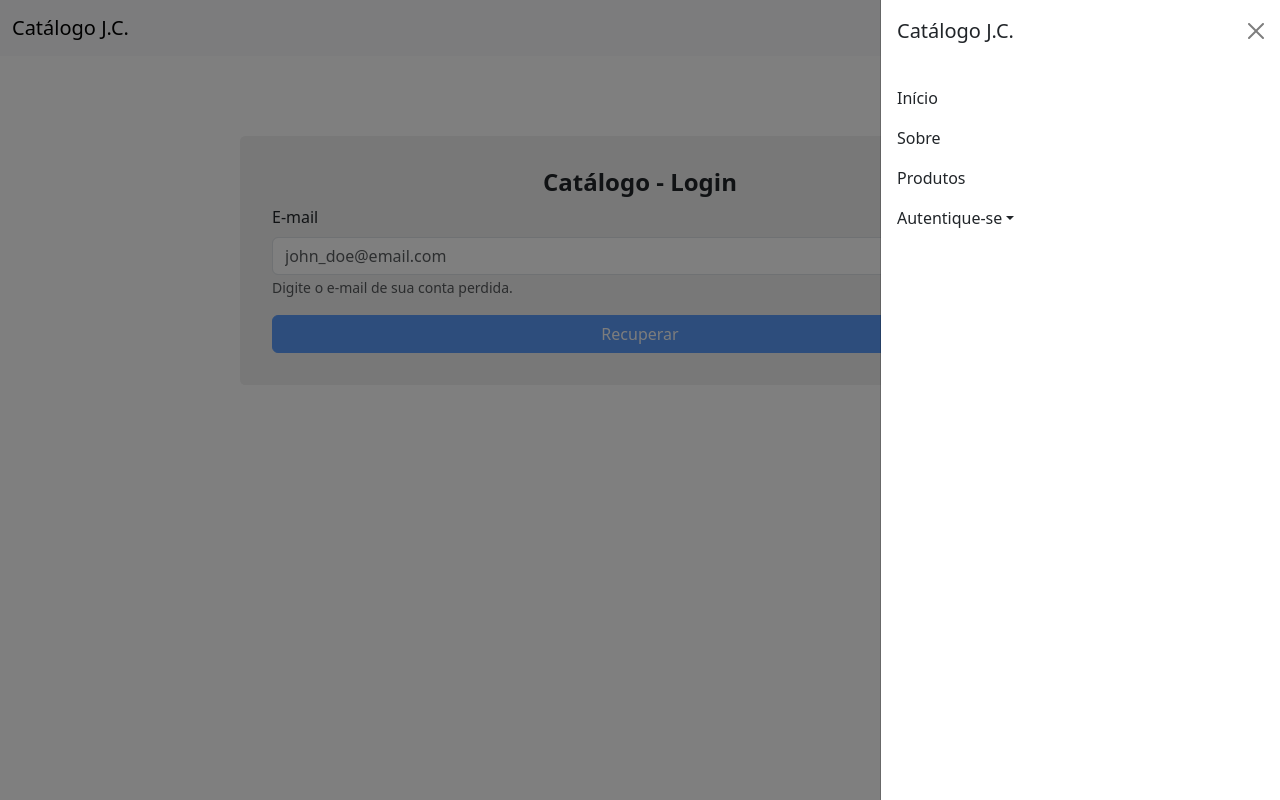
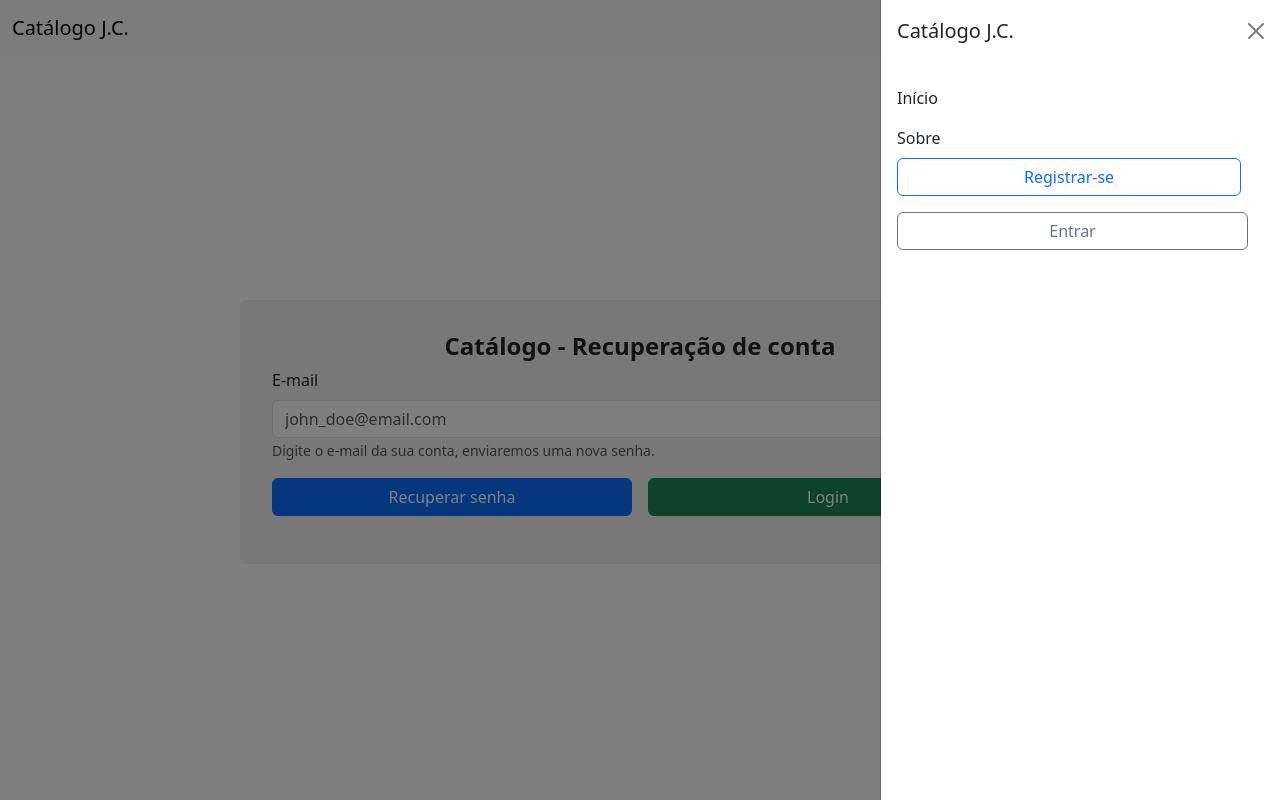
Before and after one commit to Josuerx12/Catalogo, a React (Vite) app: page /recovery in a window 1280 px wide. Both pictures are taken after a click on the button 1240 px from the left and 28 px from the top of the page. Built offline with nearby package versions, Linux system fonts and the light colour scheme.

Commit message:
feat: Auth complete implementation in progress.

```diff
--- a/src/App.sass
+++ b/src/App.sass
@@ -1,7 +1,9 @@
 .auth
   width: 100%
+  min-height: 90dvh
   display: flex
   flex-direction: column
+  justify-content: center
   align-items: center
   padding: 2rem 0
   & form
@@ -19,3 +21,7 @@
   .auth
     & form
       width: 90%
+
+.text-error
+  color: red !important
+  font-weight: 600
--- a/src/App.tsx
+++ b/src/App.tsx
@@ -1,5 +1,5 @@
 import "./App.sass";
-import { Routes, Route } from "react-router-dom";
+import { Routes, Route, Navigate } from "react-router-dom";
 import Home from "./pages/home";
 import Register from "./pages/auth/register";
 import Login from "./pages/auth/login";
@@ -8,19 +8,36 @@ import About from "./pages/about";
 import Navmenu from "./components/navbar";
 import Shop from "./pages/shop";
 import Recovery from "./pages/auth/recovery";
+import { Auth } from "./context/authContext";
 
 function App() {
+  const { user } = Auth();
   return (
     <div className="App">
       <Navmenu />
       <Routes>
         <Route path="/" element={<Home />} />
         <Route path="/sobre" element={<About />} />
-        <Route path="/dashboard" element={<Dashboard />} />
-        <Route path="/produtos" element={<Shop />} />
-        <Route path="/recovery" element={<Recovery />} />
-        <Route path="/registrar-se" element={<Register />} />
-        <Route path="/login" element={<Login />} />
+        <Route
+          path="/dashboard"
+          element={user?.admin ? <Dashboard /> : <Navigate to="/produtos" />}
+        />
+        <Route
+          path="/produtos"
+          element={user ? <Shop /> : <Navigate to="/login" />}
+        />
+        <Route
+          path="/recovery"
+          element={user ? <Navigate to="/produtos" /> : <Recovery />}
+        />
+        <Route
+          path="/registrar-se"
+          element={user ? <Navigate to="/produtos" /> : <Register />}
+        />
+        <Route
+          path="/login"
+          element={user ? <Navigate to="/produtos" /> : <Login />}
+        />
       </Routes>
     </div>
   );
--- a/src/components/navbar/index.tsx
+++ b/src/components/navbar/index.tsx
@@ -4,9 +4,11 @@ import Navbar from "react-bootstrap/Navbar";
 import NavDropdown from "react-bootstrap/NavDropdown";
 import Offcanvas from "react-bootstrap/Offcanvas";
 import { useNavigate } from "react-router-dom";
+import { Auth } from "../../context/authContext";
+import Button from "react-bootstrap/Button";
 const Navmenu = () => {
   const navigate = useNavigate();
-
+  const { logout, user } = Auth();
   const handleNavigateNav = (e: React.FormEvent, path: string) => {
     e.preventDefault();
 
@@ -42,28 +44,50 @@ const Navmenu = () => {
                 <Nav.Link onClick={(e) => handleNavigateNav(e, "/Sobre")}>
                   Sobre
                 </Nav.Link>
+                {user && (
                   <Nav.Link onClick={(e) => handleNavigateNav(e, "/produtos")}>
-                  Produtos
+                    Loja
                   </Nav.Link>
+                )}
+                {!user && (
+                  <>
+                    <Button
+                      className="mb-3"
+                      style={{ marginRight: ".425rem" }}
+                      variant="outline-primary"
+                      onClick={(e) => handleNavigateNav(e, "/registrar-se")}
+                    >
+                      Registrar-se
+                    </Button>
+                    <Button
+                      className="mb-3"
+                      variant="outline-secondary"
+                      onClick={(e) => handleNavigateNav(e, "/login")}
+                    >
+                      Entrar
+                    </Button>
+                  </>
+                )}
+                {user && (
                   <NavDropdown
-                  title="Autentique-se"
+                    title={user.name}
                     id={`offcanvasNavbarDropdown-expand-xxl`}
                   >
                     <NavDropdown.Item
                       onClick={(e) => handleNavigateNav(e, "/login")}
                     >
-                    Entrar
+                      Perfil
                     </NavDropdown.Item>
                     <NavDropdown.Item
                       onClick={(e) => handleNavigateNav(e, "/registrar-se")}
                     >
-                    Registrar-se
+                      Suporte
                     </NavDropdown.Item>
 
                     <NavDropdown.Divider />
-                  <NavDropdown.Item>Suporte</NavDropdown.Item>
-                  <NavDropdown.Item>Sair</NavDropdown.Item>
+                    <NavDropdown.Item onClick={logout}>Sair</NavDropdown.Item>
                   </NavDropdown>
+                )}
               </Nav>
             </Offcanvas.Body>
           </Navbar.Offcanvas>
--- a/src/context/authContext.tsx
+++ b/src/context/authContext.tsx
@@ -1,6 +1,7 @@
 import { ReactNode, createContext, useContext } from "react";
 import { useAuth } from "../hooks/useAuth/useAuth";
 import {
+  Errors,
   User,
   loginCredentials,
   registerCredentials,
@@ -9,19 +10,31 @@ import {
 type context = {
   user?: User;
   loading: boolean;
-  errors?: string[] | string;
+  errors?: Errors;
   login: (credentials: loginCredentials) => Promise<void>;
+  logout: () => void;
   register: (credentials: registerCredentials) => Promise<void>;
+  recovery: (email: string) => Promise<void>;
   getUser: () => Promise<void>;
 };
 
 const authContext = createContext<context | null>(null);
 
 export const AuthProvider = ({ children }: { children: ReactNode }) => {
-  const { user, loading, errors, login, register, getUser } = useAuth();
+  const { user, loading, errors, logout, recovery, login, register, getUser } =
+    useAuth();
   return (
     <authContext.Provider
-      value={{ user, loading, errors, login, register, getUser }}
+      value={{
+        user,
+        loading,
+        errors,
+        logout,
+        recovery,
+        login,
+        register,
+        getUser,
+      }}
     >
       {children}
     </authContext.Provider>
--- a/src/hooks/useAuth/useAuth.ts
+++ b/src/hooks/useAuth/useAuth.ts
@@ -23,8 +23,6 @@ export const useAuth = () => {
       getUser();
     }
   }, [!state.token]);
-
-  console.log(state);
 
   const getUser = async () => {
     dispatch({ type: actionTypes.LOADING });
@@ -53,6 +51,8 @@ export const useAuth = () => {
 
       Cookies.set("refreshToken", data.payload.token, { expires: 0.5 });
       dispatch({ type: actionTypes.ENTERING, payload: data.payload.token });
+
+      await getUser();
     } catch (error: any) {
       console.log(error);
       dispatch({
@@ -76,10 +76,11 @@ export const useAuth = () => {
 
       Cookies.set("refreshToken", data.payload.token, { expires: 0.5 });
       dispatch({ type: actionTypes.ENTERING, payload: data.payload.token });
+      await getUser();
     } catch (error: any) {
       dispatch({
         type: actionTypes.ERROR,
-        payload: error.response.data.payload.error,
+        payload: error.response.data.payload.errors,
       });
     }
   };
@@ -89,17 +90,21 @@ export const useAuth = () => {
   const recovery = async (email: string) => {
     try {
       await api.post("/auth/recovery", { email });
-      alert("Nova senha enviada por e-mail.");
+      alert(
+        "Nova senha enviada por e-mail, faça login utilizando a nova senha."
+      );
+      dispatch({ type: actionTypes.ENTERING });
     } catch (error: any) {
       dispatch({
         type: actionTypes.ERROR,
-        payload: error.response.data.payload.error,
+        payload: error.response.data.payload.errors,
       });
     }
   };
 
   const logout = () => {
     dispatch({ type: actionTypes.FETCHED, payload: undefined });
+    Cookies.remove("refreshToken");
   };
   return {
     login,
--- a/src/pages/auth/login/index.tsx
+++ b/src/pages/auth/login/index.tsx
@@ -18,10 +18,7 @@ const Login = () => {
 
   const handleSubmit = async (e: React.FormEvent) => {
     e.preventDefault();
-
-    const res = await login(credentials);
-
-    console.log(res);
+    await login(credentials);
   };
   return (
     <div className="auth">
@@ -36,10 +33,12 @@ const Login = () => {
             required
             onChange={(e) => handleChange(e)}
           />
-          <Form.Text className="text-muted">
-            {!errors?.email
-              ? "Nunca deve-se compartilhar seu email com ninguém."
-              : errors.email.msg}
+          <Form.Text
+            className={errors && errors.email ? "text-error" : "text-muted"}
+          >
+            {errors && errors?.email
+              ? errors.email.msg
+              : "Nunca deve-se compartilhar seu email com ninguém."}
           </Form.Text>
         </Form.Group>
 
@@ -53,16 +52,17 @@ const Login = () => {
             placeholder="********"
             onChange={(e) => handleChange(e)}
           />
+          {errors && errors?.msg && (
+            <Form.Text className="text-error">{errors.msg}</Form.Text>
+          )}
         </Form.Group>
-        <Form.Group
-          className="mb-3"
-          controlId="formBasicEmail"
-          style={{ display: "flex", gap: "1rem", flexWrap: "wrap" }}
-        >
+        <Form.Group className="mb-1">
           <Form.Text className="text-muted">
-            Ainda não possui uma conta?
-            <Link to="/registrar-se">Clique aqui</Link>.
+            Já possui uma conta? <Link to="/login">Clique aqui</Link>.
           </Form.Text>
+        </Form.Group>
+
+        <Form.Group className="mb-3">
           <Form.Text className="text-muted">
             Esqueceu sua senha? <Link to="/recovery">Clique aqui</Link>.
           </Form.Text>
--- a/src/pages/auth/recovery/index.tsx
+++ b/src/pages/auth/recovery/index.tsx
@@ -1,46 +1,54 @@
 import Button from "react-bootstrap/Button";
 import Form from "react-bootstrap/Form";
-import { Link } from "react-router-dom";
-import { useEffect, useState } from "react";
+import { useState } from "react";
+import { Auth } from "../../../context/authContext";
+import { useNavigate } from "react-router-dom";
 
 const Recovery = () => {
   const [email, setEmail] = useState("");
-  const [isValid, setIsValid] = useState(false);
+  const navigate = useNavigate();
+  const { recovery, errors } = Auth();
 
-  useEffect(() => {
-    const validateEmail = () => {
-      const emailRegex = /^[A-Z0-9._%+-]+@[A-Z0-9.-]+\.[A-Z]{2,}$/i;
-      return emailRegex.test(email);
-    };
-    setIsValid(validateEmail());
-  }, [email]);
-
-  console.log(email);
+  const handleSubmit = async (e: React.FormEvent) => {
+    e.preventDefault();
+    await recovery(email);
+  };
   return (
     <div className="auth">
-      <Form>
-        <h4>Catálogo - Login</h4>
+      <Form onSubmit={(e) => handleSubmit(e)}>
+        <h4>Catálogo - Recuperação de conta</h4>
         <Form.Group className="mb-3">
           <Form.Label>E-mail</Form.Label>
           <Form.Control
             name="email"
             type="email"
+            required
             placeholder="john_doe@email.com"
             onChange={(e) => setEmail(e.target.value)}
           />
-          <Form.Text className="text-muted">
-            Digite o e-mail de sua conta perdida.
+          <Form.Text className={errors?.msg ? "text-error" : "text-muted"}>
+            {errors?.msg
+              ? errors.msg
+              : "Digite o e-mail da sua conta, enviaremos uma nova senha."}
           </Form.Text>
         </Form.Group>
-        {isValid ? (
-          <Button variant="primary" type="submit">
-            Recuperar
+        <div
+          style={{
+            display: "flex",
+            gap: "1rem",
+          }}
+        >
+          <Button variant="primary" className="mb-3" type="submit">
+            Recuperar senha
           </Button>
-        ) : (
-          <Button variant="primary" disabled type="submit">
-            Recuperar
+          <Button
+            variant="success"
+            className="mb-3"
+            onClick={() => navigate("/login")}
+          >
+            Login
           </Button>
-        )}
+        </div>
       </Form>
     </div>
   );
--- a/src/pages/auth/register/index.tsx
+++ b/src/pages/auth/register/index.tsx
@@ -2,6 +2,7 @@ import Button from "react-bootstrap/Button";
 import Form from "react-bootstrap/Form";
 import { Link } from "react-router-dom";
 import { ChangeEvent, useState } from "react";
+import { Auth } from "../../../context/authContext";
 
 const Register = () => {
   const [credentials, setCredentials] = useState({
@@ -11,14 +12,20 @@ const Register = () => {
     confirmPassword: "",
   });
 
+  const { register, loading, errors } = Auth();
+
   const handleChange = (e: ChangeEvent<HTMLInputElement>) => {
     setCredentials((prev) => ({ ...prev, [e.target.name]: e.target.value }));
   };
 
-  console.log(credentials);
+  const handleSubmit = async (e: React.FormEvent) => {
+    e.preventDefault();
+    await register(credentials);
+  };
+
   return (
     <div className="auth">
-      <Form>
+      <Form onSubmit={(e) => handleSubmit(e)}>
         <h4>Catálogo - Novo Usuário</h4>
         <Form.Group className="mb-3">
           <Form.Label>Nome</Form.Label>
@@ -28,8 +35,10 @@ const Register = () => {
             placeholder="John Doe"
             onChange={(e) => handleChange(e)}
           />
-          <Form.Text className="text-muted">
-            Insira um nome de usuário à qual deseja ser chamado.
+          <Form.Text className={errors?.name ? "text-error" : "text-muted"}>
+            {errors?.name
+              ? errors.name.msg
+              : "Insira um nome de usuário à qual deseja ser chamado."}
           </Form.Text>
         </Form.Group>
         <Form.Group className="mb-3">
@@ -40,8 +49,10 @@ const Register = () => {
             placeholder="john_doe@email.com"
             onChange={(e) => handleChange(e)}
           />
-          <Form.Text className="text-muted">
-            Nunca deve-se compartilhar seu email com ninguém.
+          <Form.Text className={errors?.email ? "text-error" : "text-muted"}>
+            {errors?.email
+              ? errors.email.msg
+              : "Insira um e-mail válido para criar um novo usuário."}
           </Form.Text>
         </Form.Group>
 
@@ -53,6 +64,11 @@ const Register = () => {
             placeholder="********"
             onChange={(e) => handleChange(e)}
           />
+          <Form.Text className={errors?.password ? "text-error" : "text-muted"}>
+            {errors?.password
+              ? errors.password.msg
+              : "A senha deve conter no mínimo 8 caracteres, 1 letra maiuscula e caractere especial."}
+          </Form.Text>
         </Form.Group>
         <Form.Group className="mb-3">
           <Form.Label>Confirmação de Senha</Form.Label>
@@ -62,20 +78,26 @@ const Register = () => {
             placeholder="********"
             onChange={(e) => handleChange(e)}
           />
+          <Form.Text
+            className={errors?.confirmPassword ? "text-error" : "text-muted"}
+          >
+            {errors?.confirmPassword
+              ? errors.confirmPassword.msg
+              : "Confirme sua senha."}
+          </Form.Text>
         </Form.Group>
-        <Form.Group
-          className="mb-3"
-          controlId="formBasicEmail"
-          style={{ display: "flex", gap: "1rem", flexWrap: "wrap" }}
-        >
+        <Form.Group className="mb-1">
           <Form.Text className="text-muted">
             Já possui uma conta? <Link to="/login">Clique aqui</Link>.
           </Form.Text>
+        </Form.Group>
+
+        <Form.Group className="mb-3">
           <Form.Text className="text-muted">
             Esqueceu sua senha? <Link to="/recovery">Clique aqui</Link>.
           </Form.Text>
         </Form.Group>
-        {credentials.email.length <= 0 || credentials.password.length < 8 ? (
+        {loading ? (
           <Button variant="primary" disabled type="submit">
             Entrar
           </Button>
```
Also changed, not shown: src/hooks/useAuth/reducer.ts (+7 -1 lines), src/interfaces/user/userInterface.ts (+37 -1 lines). Lines whose indentation alone changed are shown as unchanged.
